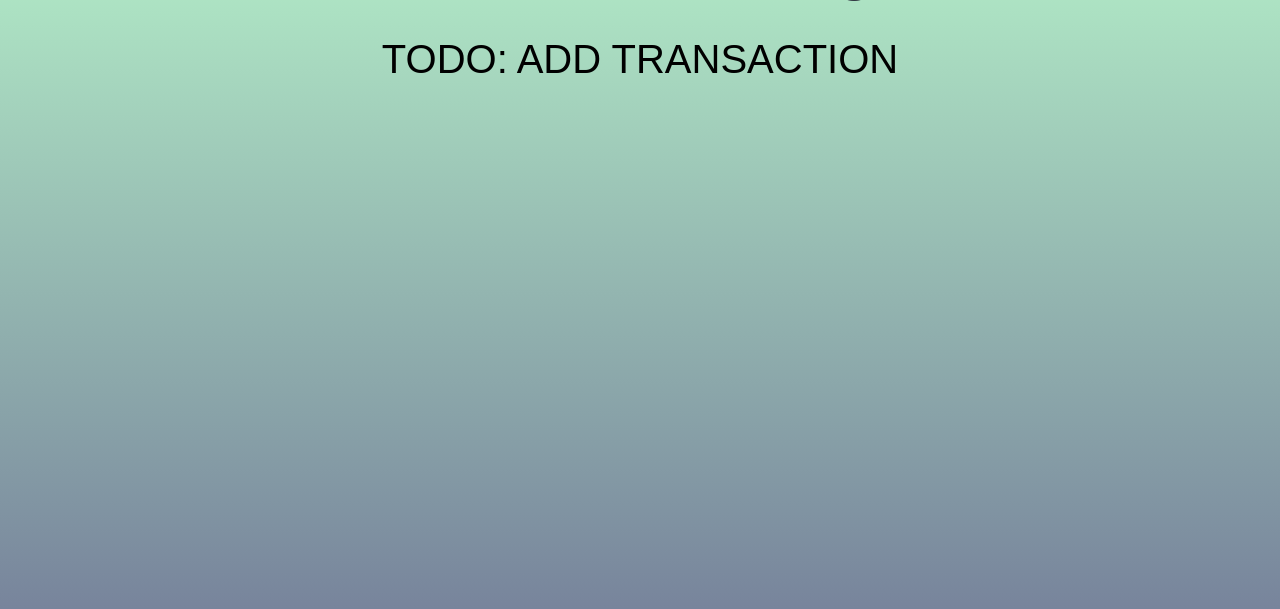
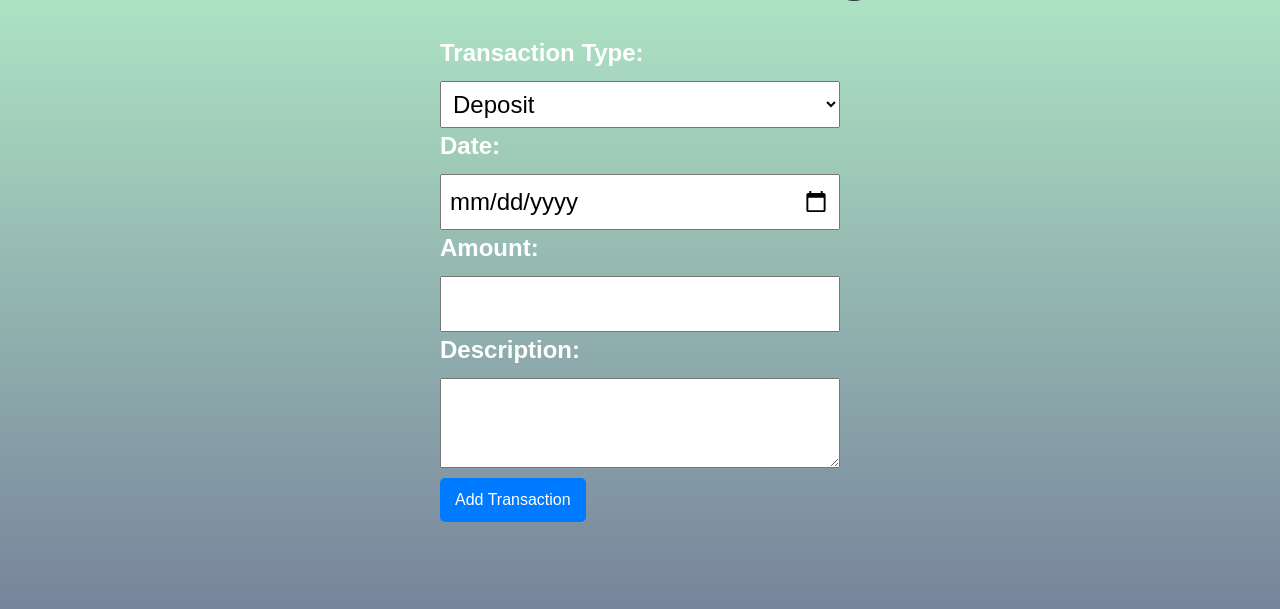
Before and after one commit to tudor1610/Chitra_Financial_Manager, a Flask app: page /newtransaction in a window 1280 px wide. Shown: the part 151-760 px from the top of the page. Run offline with Flask 3, Linux system fonts and the light colour scheme; some libraries are stand-ins or nearby versions.

Commit message:
Added new transaction interface

```diff
--- a/public/style.css
+++ b/public/style.css
@@ -165,3 +165,35 @@ h1.main-title {
   margin-top: 1rem;
   margin-bottom: 0.7em;
 }
+
+form {
+    width: 400px;
+    margin: 0 auto;
+}
+
+label {
+    font-weight: bold;
+    margin-bottom: 5px;
+    display: inline-block;
+}
+
+input, select, textarea {
+    width: 100%;
+    padding: 8px;
+    margin-top: 5px;
+    box-sizing: border-box;
+}
+
+button {
+    padding: 10px 15px;
+    font-size: 16px;
+    background-color: #007BFF;
+    color: white;
+    border: none;
+    border-radius: 5px;
+    cursor: pointer;
+}
+
+button:hover {
+    background-color: #0056b3;
+}
--- a/server.py
+++ b/server.py
@@ -12,104 +12,131 @@ db = SQLAlchemy(app)
 
 # User model
 class User(db.Model):
-    id = db.Column(db.Integer, primary_key=True)
-    username = db.Column(db.String(80), unique=True, nullable=False)
-    password = db.Column(db.String(200), nullable=False)  # Hashed password
+	id = db.Column(db.Integer, primary_key=True)
+	username = db.Column(db.String(80), unique=True, nullable=False)
+	password = db.Column(db.String(200), nullable=False)  # Hashed password
 
 
 def allowed_file(filename):
-    return '.' in filename and filename.rsplit('.', 1)[1].lower() in app.config['ALLOWED_EXTENSIONS']
+	return '.' in filename and filename.rsplit('.', 1)[1].lower() in app.config['ALLOWED_EXTENSIONS']
 
 session = {
-    "authenticated": False,
-    "username": None,
+	"authenticated": False,
+	"username": None,
 }
 
 @app.route("/")
 def default():
-    return render_template('default.html', authenticated=session["authenticated"], username=session["username"])
+	return render_template('default.html', authenticated=session["authenticated"], username=session["username"])
 
 @app.route("/home")
 def home():
-    return render_template('home.html', authenticated=session["authenticated"], username=session["username"])
+	return render_template('home.html', authenticated=session["authenticated"], username=session["username"])
 
 @app.route("/create", methods=['GET', 'POST'])
 def create():
-    if request.method == "POST":
-        username = request.form.get("username", "").strip()
-        password = request.form.get("password", "").strip()
-        confirm_password = request.form.get("confirm_password", "").strip()
+	if request.method == "POST":
+		username = request.form.get("username", "").strip()
+		password = request.form.get("password", "").strip()
+		confirm_password = request.form.get("confirm_password", "").strip()
 
-        if not username or not password or not confirm_password:
-            flash("All fields are required.")
-            return redirect('/create')
+		if not username or not password or not confirm_password:
+			flash("All fields are required.")
+			return redirect('/create')
 
-        if password != confirm_password:
-            flash("Passwords do not match.")
-            return redirect('/create')
+		if password != confirm_password:
+			flash("Passwords do not match.")
+			return redirect('/create')
 
-        existing_user = User.query.filter_by(username=username).first()
-        if existing_user:
-            flash("Username already exists.")
-            return redirect('/create')
+		existing_user = User.query.filter_by(username=username).first()
+		if existing_user:
+			flash("Username already exists.")
+			return redirect('/create')
 
-        # Create new user
-        hashed_password = generate_password_hash(password, method='pbkdf2:sha256')
-        new_user = User(username=username, password=hashed_password)
-        db.session.add(new_user)
-        db.session.commit()
-        flash("Account created successfully. Please log in.")
-        time.sleep(2)
-        return redirect('/login')
+		# Create new user
+		hashed_password = generate_password_hash(password, method='pbkdf2:sha256')
+		new_user = User(username=username, password=hashed_password)
+		db.session.add(new_user)
+		db.session.commit()
+		flash("Account created successfully. Please log in.")
+		time.sleep(2)
+		return redirect('/login')
 
-    return render_template('create_account.html')
+	return render_template('create_account.html')
 
 
 @app.route("/login", methods=["GET", "POST"])
 def login():
-    error_msg = None
-    if request.method == "POST":
-        username = request.form.get("username", "")
-        password = request.form.get("password", "")
+	error_msg = None
+	if request.method == "POST":
+		username = request.form.get("username", "")
+		password = request.form.get("password", "")
 
-        # Query database for the user
-        user = User.query.filter_by(username=username).first()
-        if user and check_password_hash(user.password, password):
-            session['authenticated'] = True
-            session['username'] = username
-            return redirect('/home')
-        else:
-            error_msg = "Incorrect username or password"
+		# Query database for the user
+		user = User.query.filter_by(username=username).first()
+		if user and check_password_hash(user.password, password):
+			session['authenticated'] = True
+			session['username'] = username
+			return redirect('/home')
+		else:
+			error_msg = "Incorrect username or password"
 
-    return render_template("login.html", error_msg=error_msg)
+	return render_template("login.html", error_msg=error_msg)
 
 
 @app.route("/logout")
 def logout():
-    session["authenticated"] = False
-    session["username"] = None
-    return redirect('/')
+	session["authenticated"] = False
+	session["username"] = None
+	return redirect('/')
 
 @app.route("/portfolio")
 def portfolio():
-    return render_template('portfolio.html', authenticated=session["authenticated"], username=session["username"])
+	return render_template('portfolio.html', authenticated=session["authenticated"], username=session["username"])
 
-@app.route("/newtransaction")
+class Transaction(db.Model):
+	id = db.Column(db.Integer, primary_key=True)
+	user_id = db.Column(db.Integer, db.ForeignKey('user.id'), nullable=False)
+	type = db.Column(db.String(20), nullable=False)
+	date = db.Column(db.Date, nullable=False)
+	amount = db.Column(db.Float, nullable=False)
+	description = db.Column(db.Text)
+
+@app.route("/newtransaction", methods=["GET", "POST"])
 def newtransaction():
-    return render_template('new_transaction.html', authenticated=session["authenticated"], username=session["username"]);
+	if request.method == "POST":
+		transaction_type = request.form.get("transaction_type")
+		date = request.form.get("date")
+		amount = request.form.get("amount")
+		description = request.form.get("description")
+
+		if not transaction_type or not date or not amount:
+			flash("All fields are required!", "error")
+			return redirect("/newtransaction")
+
+		try:
+			print(f"Transaction: {transaction_type}, {date}, {amount}, {description}")
+			flash("Transaction added successfully!", "success")
+		except Exception as e:
+			flash(f"Failed to add transaction: {e}", "error")
+			return redirect("/newtransaction")
+
+		return redirect("/newtransaction")
+
+	return render_template("new_transaction.html")
 
 @app.route("/invest")
 def invest():
-    return render_template('invest.html', authenticated=session["authenticated"], username=session["username"]);
+	return render_template('invest.html', authenticated=session["authenticated"], username=session["username"])
 
 @app.errorhandler(404)
 def error404(code):
-    return "HTTP Error 404 - Page Not Found"
+	return "HTTP Error 404 - Page Not Found"
 
 if __name__ == "__main__":
 
-    # Create database tables
-    with app.app_context():
-        db.create_all()
+	# Create database tables
+	with app.app_context():
+		db.create_all()
 
-    app.run(debug=True, port=5000)
+	app.run(debug=True, port=5000)
--- a/templates/new_transaction.html
+++ b/templates/new_transaction.html
@@ -1,4 +1,4 @@
-{% extends '_base.html'%}
+{% extends '_base.html' %}
 
 {% block buttons %}
 <div class="navbar">
@@ -10,10 +10,69 @@
         <a class="nav-item nav-link" href="/login">Login</a>
     {% else %}
         <a class="nav-item nav-link" href="/logout">Logout</a>
-	{%endif%}
+    {% endif %}
 </div>
 {% endblock buttons %}
 
-{%block content%}
-<h1>TODO: ADD TRANSACTION</h1>
-{%endblock content%}
+{% block content %}
+<head>
+    <style>
+        .flashes {
+            list-style: none;
+            padding: 0;
+        }
+        .flashes li {
+            padding: 10px;
+            margin-bottom: 10px;
+            border: 1px solid transparent;
+            border-radius: 4px;
+            font-family: Arial, sans-serif;
+        }
+        .flashes li.success {
+            background-color: #d4edda;
+            color: #155724;
+            border-color: #c3e6cb;
+        }
+        .flashes li.info {
+            background-color: #d1ecf1;
+            color: #0c5460;
+            border-color: #bee5eb;
+        }
+        .flashes li.error {
+            background-color: #f8d7da;
+            color: #721c24;
+            border-color: #f5c6cb;
+        }
+    </style>
+</head>
+<body>
+    {% with messages = get_flashed_messages(with_categories=true) %}
+        {% if messages %}
+            <ul class="flashes">
+                {% for category, message in messages %}
+                    <li class="{{ category }}">{{ message }}</li>
+                {% endfor %}
+            </ul>
+        {% endif %}
+    {% endwith %}
+
+    <form method="POST">
+        <label for="transaction_type">Transaction Type:</label>
+        <select id="transaction_type" name="transaction_type">
+            <option value="Deposit">Deposit</option>
+            <option value="Withdrawal">Withdrawal</option>
+        </select>
+
+        <label for="date">Date:</label>
+        <input type="date" id="date" name="date">
+
+        <label for="amount">Amount:</label>
+        <input type="number" step="0.01" id="amount" name="amount">
+
+        <label for="description">Description:</label>
+        <textarea id="description" name="description"></textarea>
+
+        <button type="submit">Add Transaction</button>
+    </form>
+</body>
+{% endblock content %}
```
Lines whose indentation alone changed are shown as unchanged.
